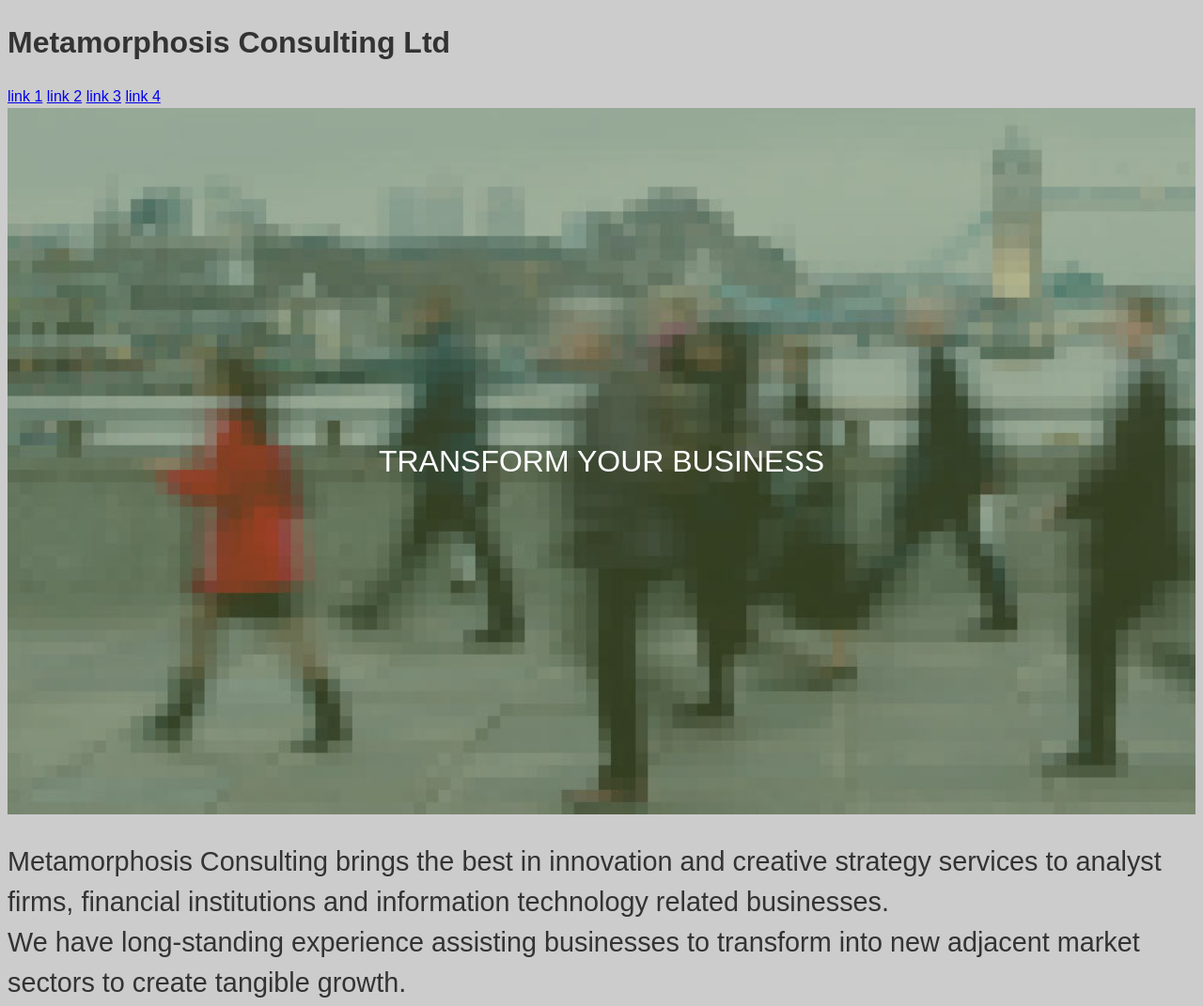
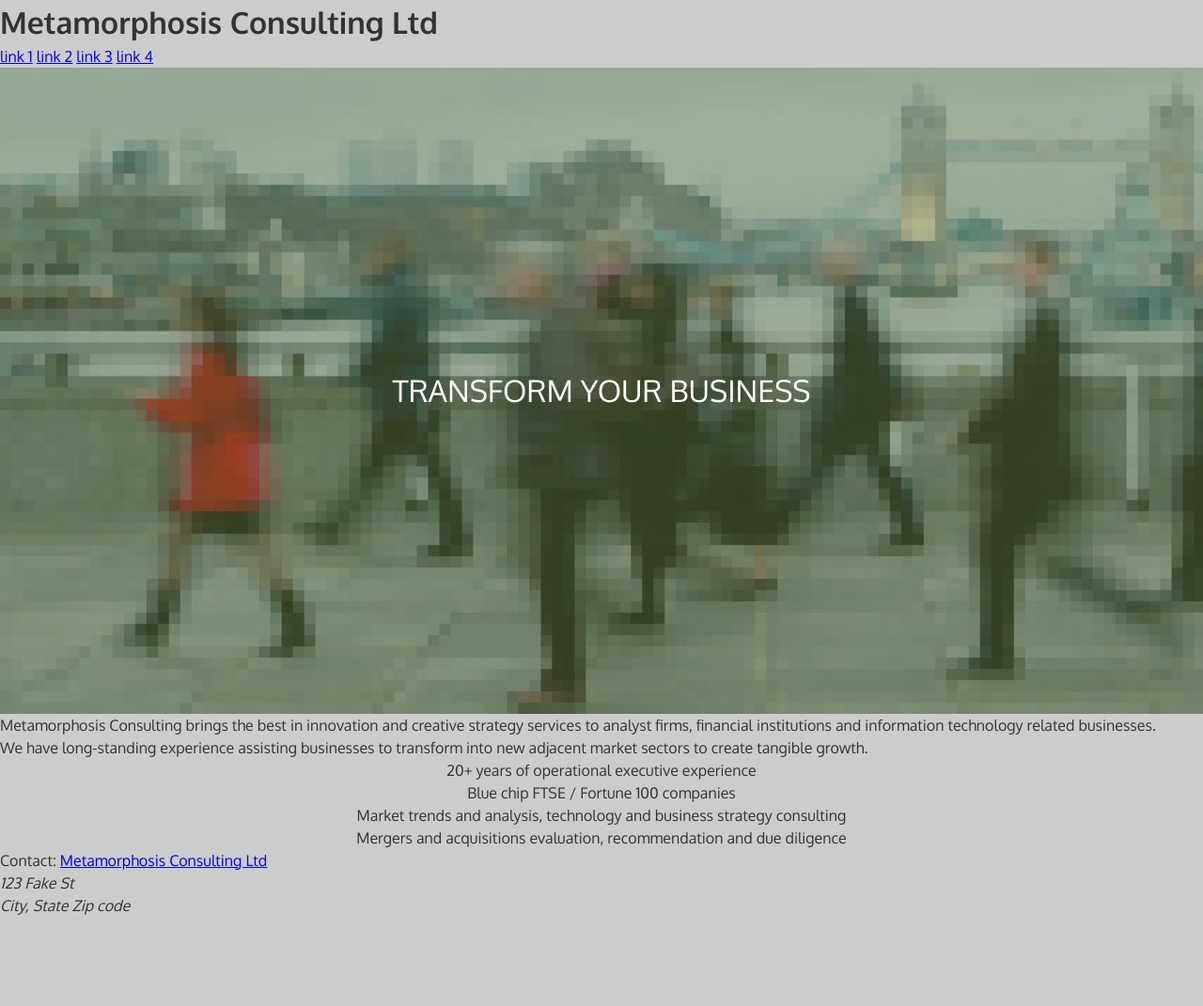
Before and after one commit to Tesher/tesher.github.io, a plain HTML site: page unit_4/index.html in a window 1280 px wide. Shown: the top 1071 px of the page at 94% size. After the commit the page ends 976 px from the top, so only its background shows below. Drawn offline with Linux system fonts and the light colour scheme; a web font is replaced by a local one.

Commit message:
Update style.css

```diff
--- a/unit_4/css/style.css
+++ b/unit_4/css/style.css
@@ -1,41 +1,3 @@
-<<<<<<< HEAD
-
-@import url('https://fonts.googleapis.com/css?family=Mystery+Quest|Oxygen:300,400,700');
-
-body {
-	background-image: url("header.jpg");
-    background-color: #cccccc;
-	padding: 2em;
-	margin: 2em;
-}
-
-h1 {
-	color: #333333;
-	font-size: 2em;
-	font-family: 'Oxygen', sans-serif;
-}
-
-p {
-	color: #333333;
-	font-size: 1.8em;
-	font-family: 'Oxygen', sans-serif;
-	line-height: 1.5em;
-	}
-
-ol {
-    text-align: center;
-    list-style-type: none;
-	font-family: 'Oxygen', sans-serif;
-}
-
-#slogan {
-	color: #ffffff;
-	font-size: 2em;
-	font-family: 'Oxygen', sans-serif;
-}
-
-
-=======
 @import url('https://fonts.googleapis.com/css?family=Mystery+Quest|Oxygen:300,400,700');
 * { margin:0; padding:0; box-sizing:border-box; }
 body {
@@ -63,4 +25,3 @@ ol {
 	color: #ffffff;
 	font-size: 2em;
 }
->>>>>>> origin/master
```
